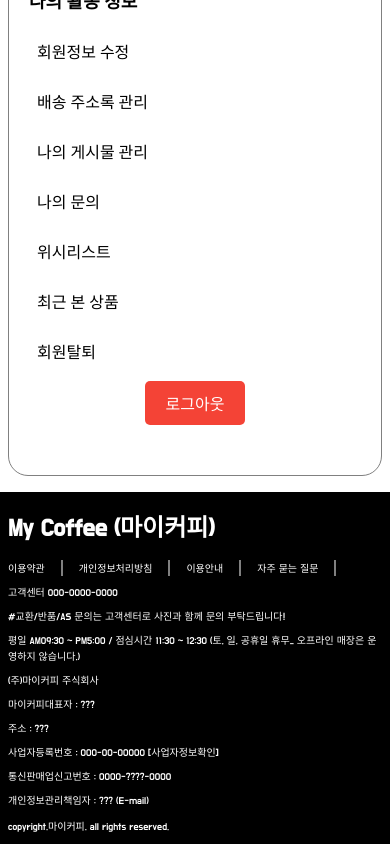
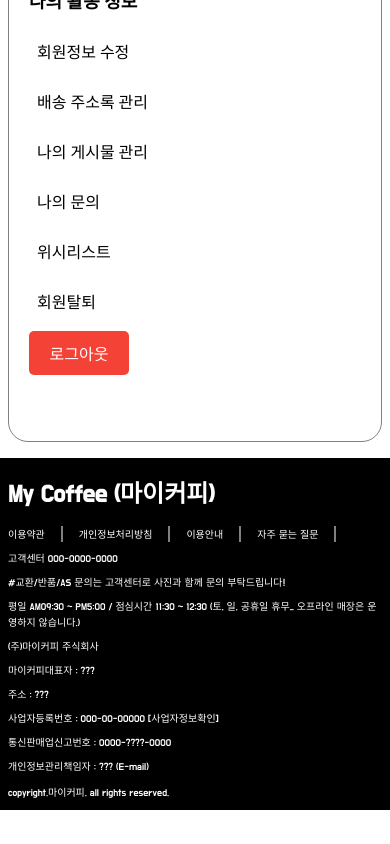
Before and after one commit to Eclipse-K/mycoffee, a React (Create React App) app: page /myPage in a window 390 px wide. Shown: the part 947-1791 px from the top of the page. After the commit the page ends 1757 px from the top, so only its background shows below. Built offline with nearby package versions, Linux system fonts and the light colour scheme; no server answers; sample sign-in values are in the browser's storage; a web font is replaced by a local one.

Commit message:
Edit Css

```diff
--- a/src/Components/MyPage.css
+++ b/src/Components/MyPage.css
@@ -58,11 +58,11 @@
 }
 
 .myPage-logout-btn {
-  display: block;
   width: 100px;
   margin: 0 auto 30px;
   padding: 10px 20px;
   background-color: #f44336;
+  font-family: "Do Hyeon", sans-serif;
   color: #fff;
   border: none;
   border-radius: 5px;
--- a/src/Components/MyPage.js
+++ b/src/Components/MyPage.js
@@ -159,12 +159,12 @@ function MyPage() {
               >
                 위시리스트
               </li>
-              <li
+              {/* <li
                 className={selectedTab === "최근 본 상품" ? "active" : ""}
                 onClick={() => handleTabClick("최근 본 상품")}
               >
                 최근 본 상품
-              </li>
+              </li> */}
               <li
                 className={selectedTab === "회원탈퇴" ? "active" : ""}
                 onClick={() => handleTabClick("회원탈퇴")}
--- a/src/Components/MyPageFolder/PostManagement.css
+++ b/src/Components/MyPageFolder/PostManagement.css
@@ -27,6 +27,7 @@
   justify-content: space-between;
   align-items: center;
   width: 100%;
+  margin-top: 8px;
 }
 
 .PostManagement-content-img-text {
@@ -52,6 +53,7 @@
 
 .PostManagement-delete-button {
   background-color: #ff4d4f;
+  font-family: "Do Hyeon", sans-serif;
   color: #fff;
   padding: 8px 16px;
   border: none;
@@ -64,3 +66,9 @@
   background-color: #ccc;
   cursor: not-allowed;
 }
+
+@media all and (max-width: 432px) {
+  .PostManagement-content-date {
+    width: 20%;
+  }
+}
```
